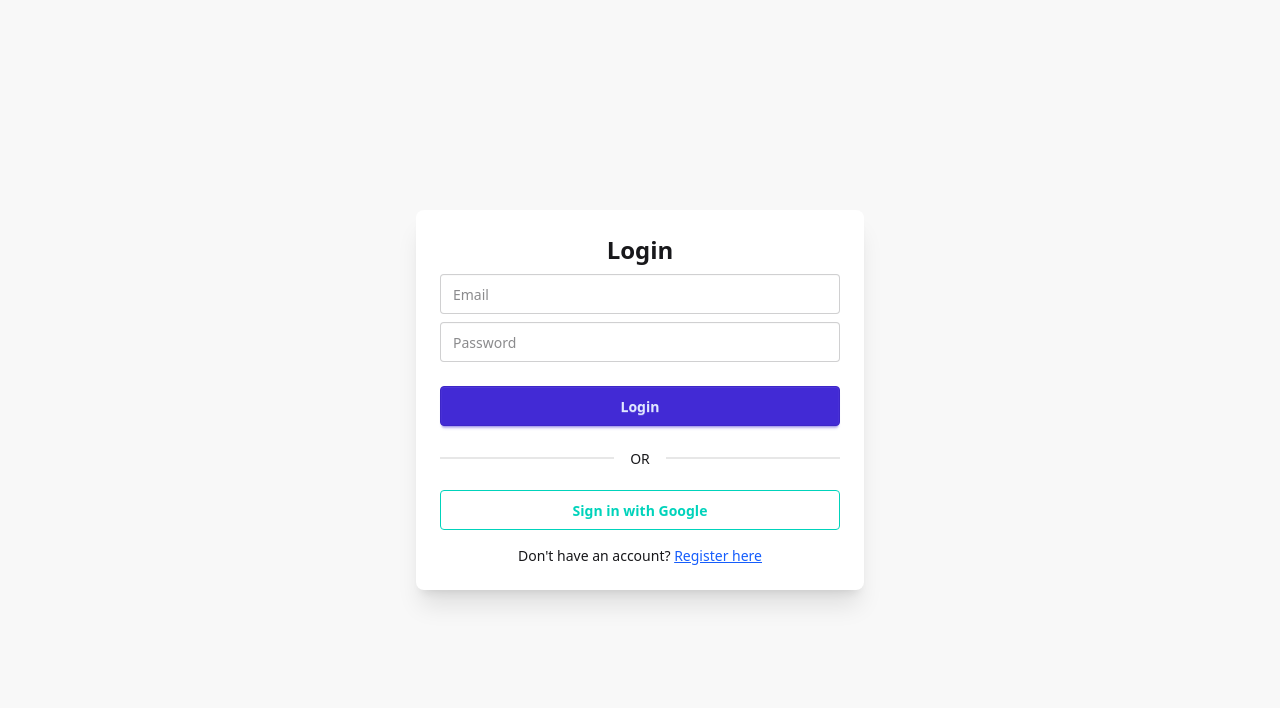
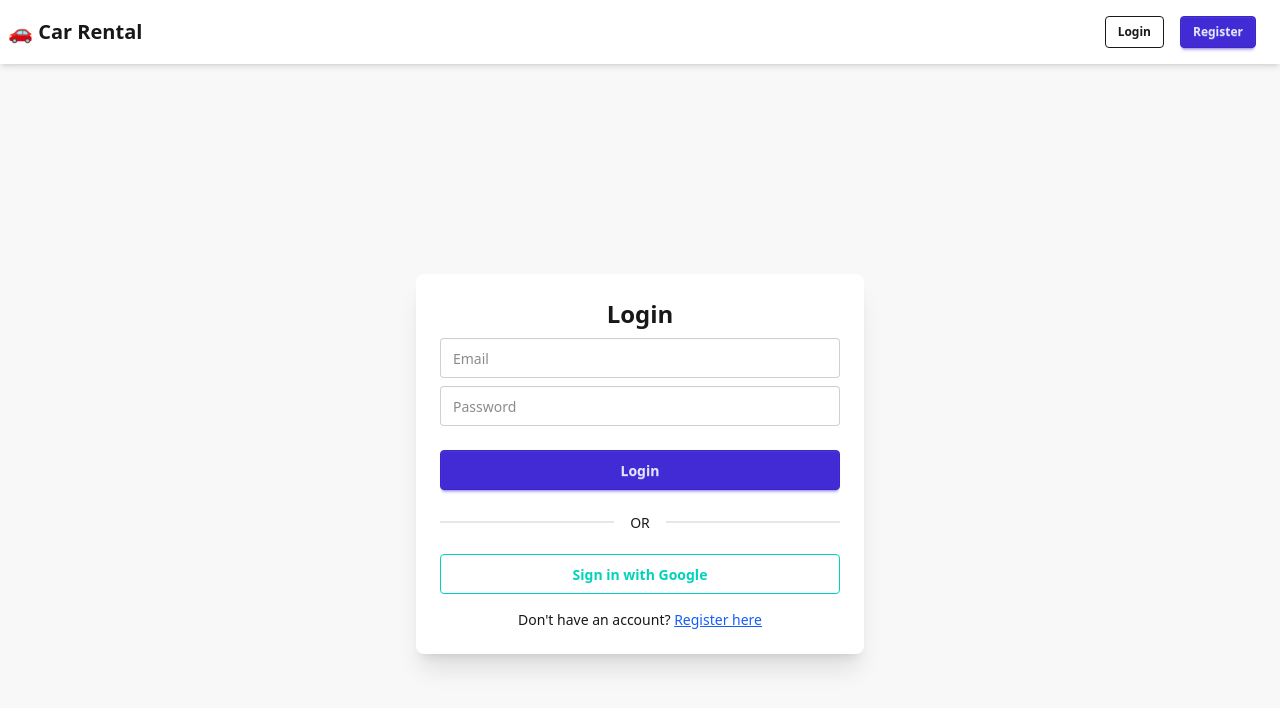
Before and after one commit to Aminul-Islam85/Car-rental-client, a React (Vite) app: page /login in a window 1280 px wide. Shown: the top 708 px of the page. Built offline with nearby package versions, Linux system fonts and the light colour scheme; no server answers.

Commit message:
Navbar implementation done

```diff
--- a/src/App.jsx
+++ b/src/App.jsx
@@ -1,12 +1,24 @@
 import { BrowserRouter, Routes, Route } from "react-router-dom";
+import Navbar from "./components/Navbar";
 import Register from "./pages/Register";
 import Login from "./pages/Login";
 
 function App() {
   return (
     <BrowserRouter>
+      <Navbar />
       <Routes>
-        <Route path="/" element={<h2 className="text-center mt-10">Welcome to Car Rental System</h2>} />
+        <Route
+          path="/"
+          element={
+            <div className="min-h-[calc(100vh-4rem)] flex flex-col items-center justify-center bg-base-100 text-center px-4">
+              <h1 className="text-3xl font-bold mb-2">Welcome to Car Rental System 🚗</h1>
+              <p className="text-gray-600 text-lg max-w-md">
+                Search, book, and manage your car rentals all in one place. Start by browsing available cars or adding your own!
+              </p>
+            </div>
+          }
+        />
         <Route path="/register" element={<Register />} />
         <Route path="/login" element={<Login />} />
       </Routes>
--- /dev/null
+++ b/src/components/Navbar.jsx
@@ -0,0 +1,50 @@
+import { useContext } from "react";
+import { Link, useNavigate } from "react-router-dom";
+import { AuthContext } from "../providers/AuthProvider";
+
+const Navbar = () => {
+  const { user, logOut } = useContext(AuthContext);
+  const navigate = useNavigate();
+
+  const handleLogout = async () => {
+    try {
+      await logOut();
+      navigate("/login");
+    } catch (error) {
+      console.error("Logout error:", error.message);
+    }
+  };
+
+  return (
+    <div className="navbar bg-base-100 shadow-md">
+      <div className="flex-1">
+        <Link to="/" className="text-xl font-bold">
+          🚗 Car Rental
+        </Link>
+      </div>
+      <div className="flex-none flex items-center gap-2 sm:gap-4 pr-4">
+        {user ? (
+          <>
+            <span className="text-sm font-medium whitespace-nowrap">
+              Hello, {user.displayName || "User"}
+            </span>
+            <button onClick={handleLogout} className="btn btn-outline btn-sm">
+              Logout
+            </button>
+          </>
+        ) : (
+          <>
+            <Link to="/login" className="btn btn-outline btn-sm">
+              Login
+            </Link>
+            <Link to="/register" className="btn btn-primary btn-sm">
+              Register
+            </Link>
+          </>
+        )}
+      </div>
+    </div>
+  );
+};
+
+export default Navbar;
```
